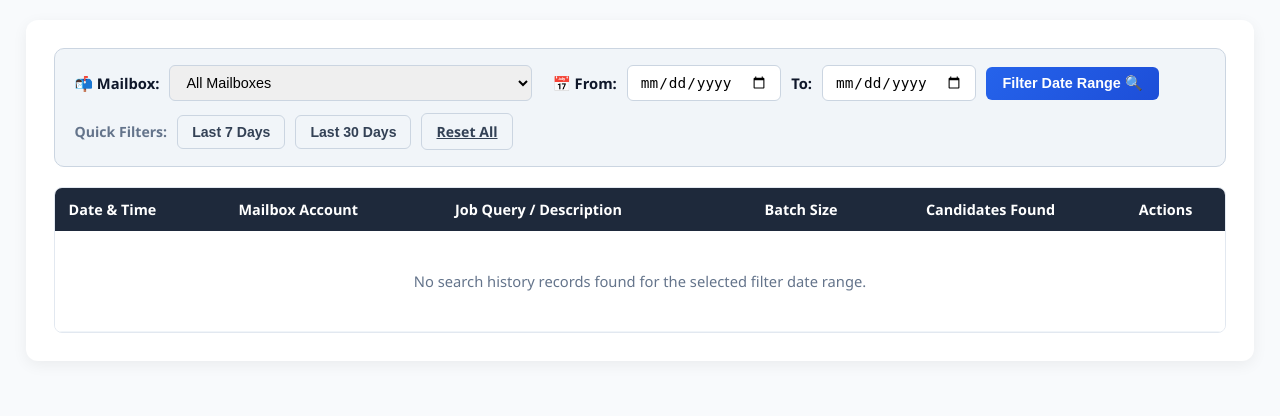
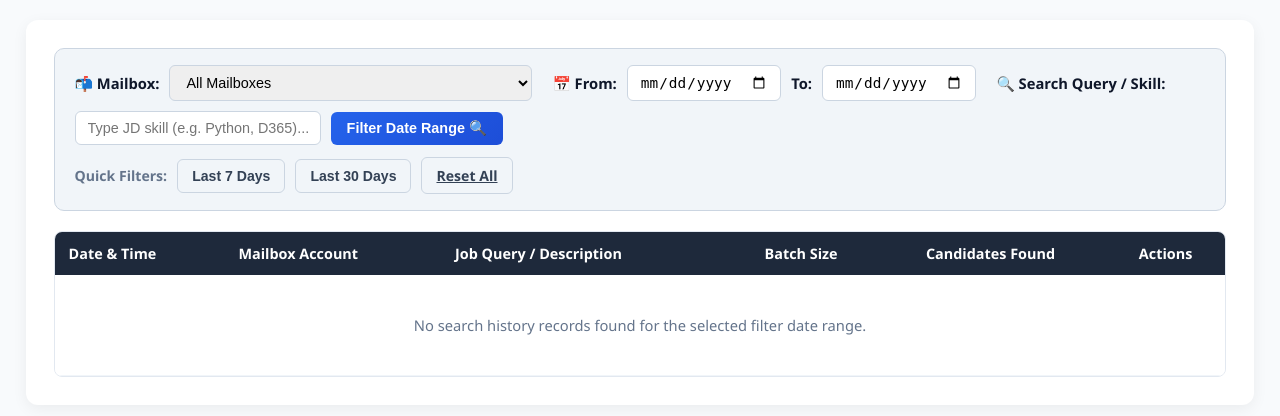
Before and after one commit to kumarecorp-debug/Resume-Shortlisting, a Flask app: page /history in a window 1280 px wide. Shown: the part 133-549 px from the top of the page. Run offline with Flask 3, Linux system fonts and the light colour scheme; the visitor is signed in with stand-in values (Sample User, id 1).

Commit message:
feat: add real-time search box filter for Job Query / Skills to Search History Log page

```diff
--- a/USA-Resume-Shortlisting-main/templates/history.jinja
+++ b/USA-Resume-Shortlisting-main/templates/history.jinja
@@ -193,6 +193,9 @@
                         <label for="to" style="font-weight: 700; color: #0f172a; font-size: 0.92rem;">To:</label>
                         <input type="date" name="to" id="to" class="filter-input" value="{{ to_date }}">
 
+                        <label for="search_text" style="font-weight: 700; color: #0f172a; font-size: 0.92rem; margin-left: 10px;">🔍 Search Query / Skill:</label>
+                        <input type="text" id="search_text" class="filter-input" placeholder="Type JD skill (e.g. Python, D365)..." oninput="filterHistoryTable()" style="width: 220px;">
+
                         <button type="submit" class="btn-primary">Filter Date Range 🔍</button>
                     </div>
 
@@ -220,7 +223,7 @@
                     <tbody>
                         {% if history_records and history_records|length > 0 %}
                             {% for rec in history_records %}
-                                <tr>
+                                <tr class="history-row" data-jd="{{ rec['job_description']|lower }}">
                                     <td style="white-space: nowrap; font-weight: 600; color: #1e293b;">
                                         {{ rec['formatted_time'] if rec.get('formatted_time') else rec['searched_at'][:16].replace('T', ' ') }}
                                     </td>
@@ -283,6 +286,20 @@
     </div>
 
     <script>
+        function filterHistoryTable() {
+            const query = (document.getElementById('search_text')?.value || '').toLowerCase().trim();
+            const rows = document.querySelectorAll('.history-row');
+            rows.forEach(row => {
+                const jd = row.getAttribute('data-jd') || '';
+                const fullText = row.textContent.toLowerCase();
+                if (!query || jd.includes(query) || fullText.includes(query)) {
+                    row.style.display = '';
+                } else {
+                    row.style.display = 'none';
+                }
+            });
+        }
+
         function setQuickDays(d) {
             const form = document.getElementById('history-filter-form');
             document.getElementById('from').value = '';
```
